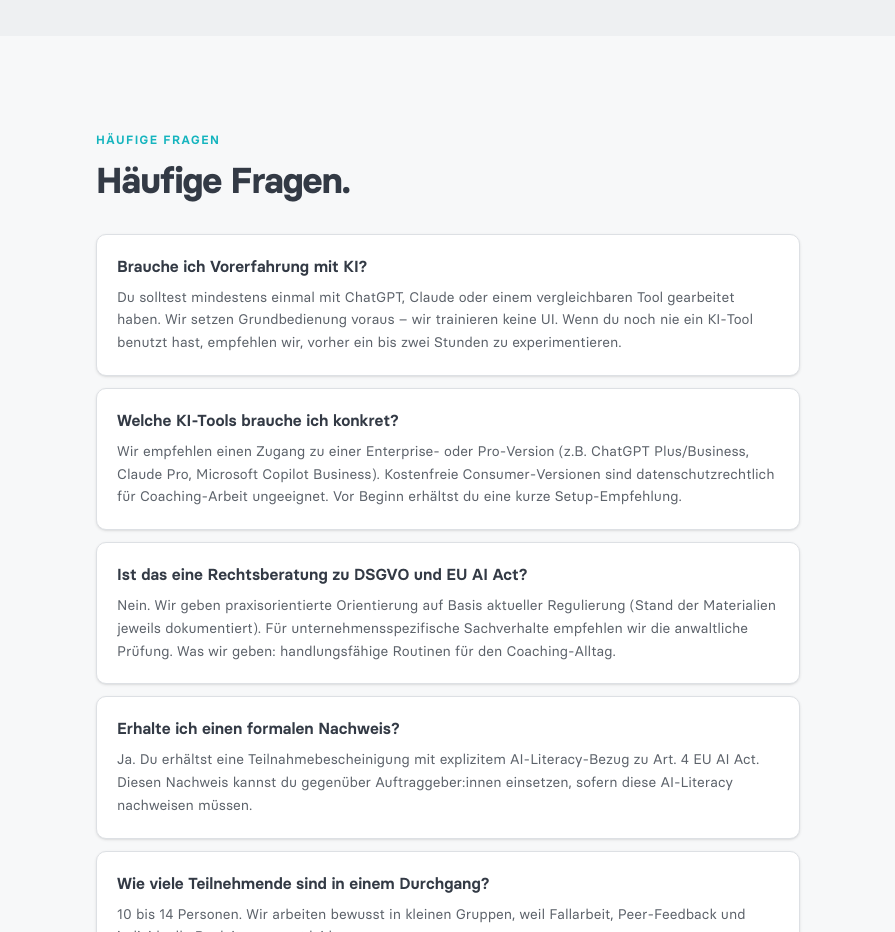
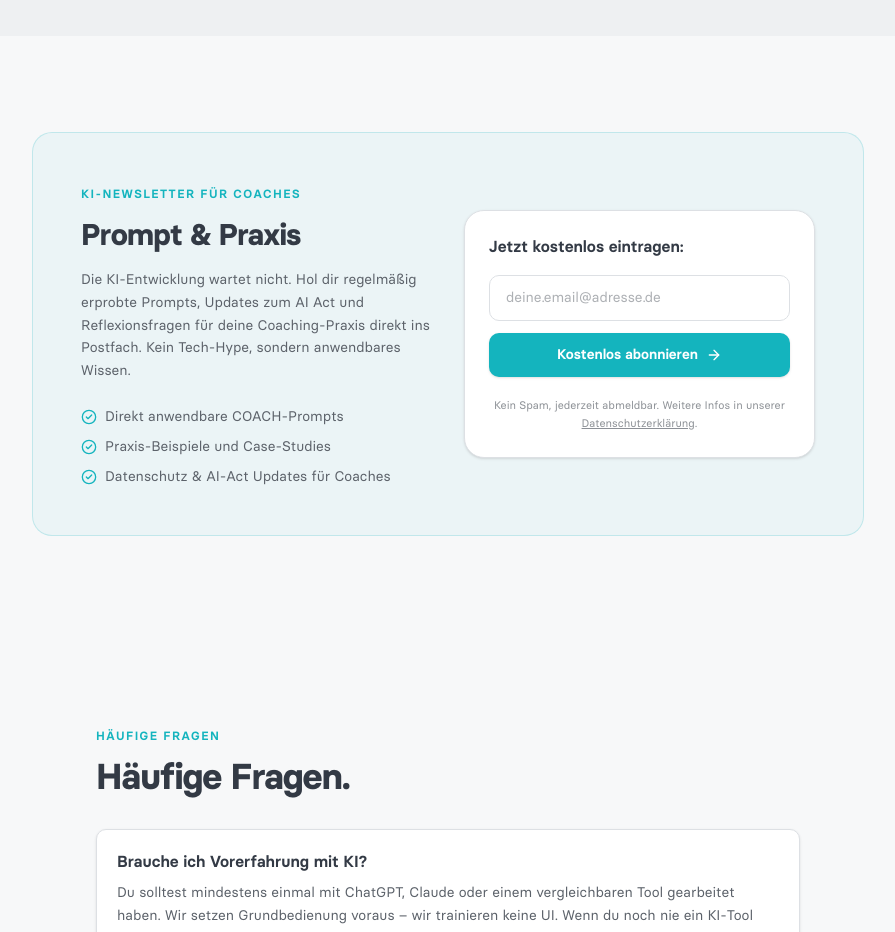
Before and after one commit to Nikomh/Claudie-Website, a Next.js app: page /beratung/ai-sparring-fuer-coaches in a window 1280 px wide. Shown: the part 10080-11012 px from the top of the page, without its empty margins (192-1087 px from the left). Built offline with nearby package versions, Linux system fonts and the light colour scheme.

Commit message:
Add newsletter signup section to AI Sparring page

```diff
--- a/src/app/beratung/ai-sparring-fuer-coaches/page.tsx
+++ b/src/app/beratung/ai-sparring-fuer-coaches/page.tsx
@@ -1027,6 +1027,63 @@ export default function AiSparringPage() {
           </Container>
         </Section>
       </Reveal>
+      {/* ── NEWSLETTER ───────────────────────────────────────────── */}
+      <Reveal>
+        <Section bg="white">
+          <Container className="max-w-4xl">
+            <div className="relative overflow-hidden rounded-[var(--radius-lg)] border border-tuerkis/20 bg-tuerkis/5 p-8 md:p-12">
+              <div className="relative z-10 grid gap-8 md:grid-cols-2 md:items-center">
+                <div>
+                  <Eyebrow className="text-tuerkis">KI-Newsletter für Coaches</Eyebrow>
+                  <h2 className="mt-3 text-2xl font-bold tracking-tight text-anthrazit sm:text-3xl">
+                    Prompt & Praxis
+                  </h2>
+                  <p className="mt-4 text-sm leading-relaxed text-anthrazit-80">
+                    Die KI-Entwicklung wartet nicht. Hol dir regelmäßig erprobte Prompts, Updates zum AI Act und Reflexionsfragen für deine Coaching-Praxis direkt ins Postfach. Kein Tech-Hype, sondern anwendbares Wissen.
+                  </p>
+                  <ul className="mt-6 flex flex-col gap-2.5">
+                    {[
+                      "Direkt anwendbare COACH-Prompts",
+                      "Praxis-Beispiele und Case-Studies",
+                      "Datenschutz & AI-Act Updates für Coaches"
+                    ].map((item) => (
+                      <li key={item} className="flex items-center gap-2 text-sm text-anthrazit-80">
+                        <CheckCircle2 className="h-4 w-4 shrink-0 text-tuerkis" aria-hidden />
+                        {item}
+                      </li>
+                    ))}
+                  </ul>
+                </div>
+                <div className="rounded-[var(--radius-lg)] border border-border bg-white p-6 shadow-sm">
+                  <h3 className="mb-4 text-base font-semibold text-anthrazit">Jetzt kostenlos eintragen:</h3>
+                  {/* Dies ist aktuell eine Dummy-Form für das UI-Konzept. Das onSubmit muss mit eurem Newsletter-Tool (z.B. Mailchimp, ActiveCampaign etc.) verbunden werden. */}
+                  <form className="flex flex-col gap-3" onSubmit={(e) => e.preventDefault()}>
+                    <div>
+                      <label htmlFor="newsletter-email" className="sr-only">E-Mail Adresse</label>
+                      <input
+                        type="email"
+                        id="newsletter-email"
+                        placeholder="deine.email@adresse.de"
+                        className="w-full rounded-[var(--radius-md)] border border-border px-4 py-3 text-sm text-anthrazit placeholder:text-anthrazit-80/50 focus:border-tuerkis focus:outline-none focus:ring-1 focus:ring-tuerkis"
+                        required
+                      />
+                    </div>
+                    <button
+                      type="submit"
+                      className="inline-flex h-11 w-full items-center justify-center gap-2 rounded-[var(--radius-md)] bg-tuerkis px-6 text-sm font-semibold text-white shadow-sm transition-all hover:bg-tuerkis-80"
+                    >
+                      Kostenlos abonnieren <ArrowRight className="h-4 w-4" aria-hidden />
+                    </button>
+                    <p className="mt-2 text-center text-[11px] leading-relaxed text-anthrazit-80/70">
+                      Kein Spam, jederzeit abmeldbar. Weitere Infos in unserer <Link href="/datenschutz" className="underline hover:text-anthrazit-80">Datenschutzerklärung</Link>.
+                    </p>
+                  </form>
+                </div>
+              </div>
+            </div>
+          </Container>
+        </Section>
+      </Reveal>
 
       {/* ── FAQ ──────────────────────────────────────────────────── */}
       <Reveal>
```
